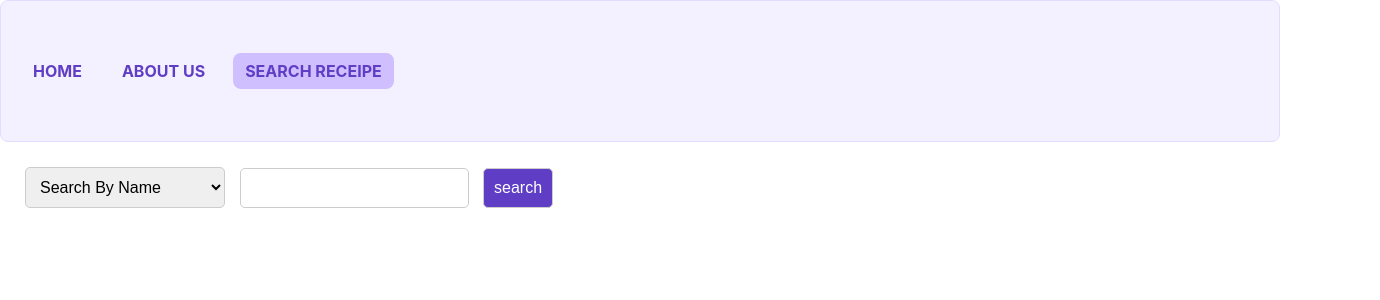
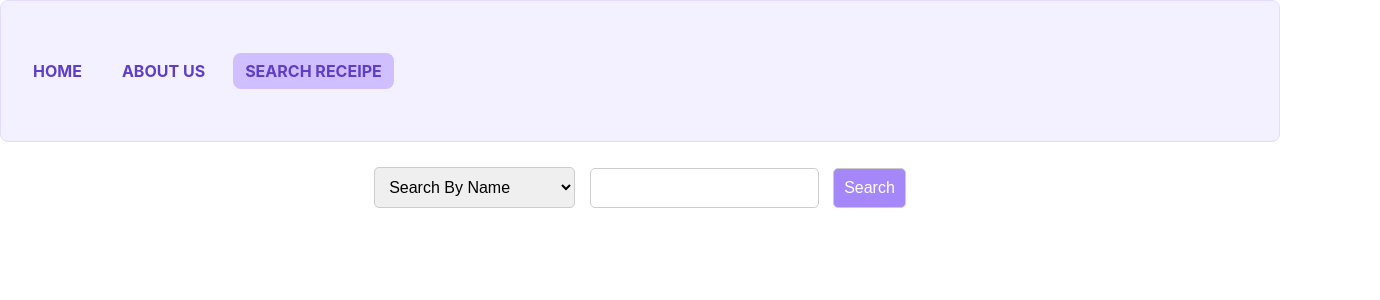
Before and after one commit to GoDanielGo/project5, a React (Create React App) app: page /search in a window 1280 px wide. Shown: the top 300 px of the page, 1380 px wide, since content can reach past the window. Built offline with nearby package versions, Linux system fonts and the light colour scheme.

Commit message:
updating css style

```diff
--- a/src/App.css
+++ b/src/App.css
@@ -6,7 +6,7 @@
 }
 
 .search-container {
-  width: 1200px;
+  width: 80%;
   margin: 0 auto;
   background-color: #fff;
   padding: 60px 80px;
@@ -14,7 +14,7 @@
 
 .topics-container {
   display: grid;
-  grid-template-columns: repeat(3, 1fr);
+  grid-template-columns: repeat(4, 1fr);
   align-items: start;
   row-gap: 30px;
   background-color: #fff;
--- a/src/component/SearchResult.js
+++ b/src/component/SearchResult.js
@@ -1,11 +1,12 @@
 import { Link } from "react-router-dom";
+import styles from "./SearchResult.module.css";
 
 function SearchResult({ searchResult, handleOpenModal, searchRecipe }) {
   return (
     <>
       {searchResult.map((item) => (
-        <div className="topic" key={item.idMeal}>
-          <h2 className="topic-name">{item.strMeal}</h2>
+        <div className={styles.topic} key={item.idMeal}>
+          <h2 className={styles.topicName}>{item.strMeal}</h2>
           <nav>
             <Link to={item.idMeal} key={item.idMeal}>
               <img
--- a/src/component/SearchResult.module.css
+++ b/src/component/SearchResult.module.css
@@ -1,10 +1,17 @@
 .topic {
-  border-bottom: 1px solid #f1f3f5;
   padding-bottom: 20px;
+  overflow: hidden;
 }
-.topic-name {
-  color: #1cb39b;
+.topicName {
+  color: #5f3dc4;
   font-weight: 300;
   font-size: 24px;
   margin-bottom: 26px;
 }
+.topic img {
+  filter: blur(2px);
+  transition: filter 0.3s ease-in-out;
+}
+.topic img:hover {
+  filter: blur(0);
+}
--- a/src/pages/Search.js
+++ b/src/pages/Search.js
@@ -14,10 +14,21 @@ function Search({
 }) {
   const navigate = useNavigate();
   return (
-    <div className="container">
-      <select name="searchBy" value={searchBy} onChange={handlerChangeSearchBy}>
+    <div
+      style={{
+        display: "flex",
+        alignItems: "center",
+        flexDirection: "column",
+      }}
+    >
+      <span>
+        <select
+          name="searchBy"
+          value={searchBy}
+          onChange={handlerChangeSearchBy}
+        >
           <option value="search.php?s=">Search By Name</option>
-        <option value="filter.php?i=">Search By ingeredient</option>
+          <option value="filter.php?i=">Search By Ingeredient</option>
           <option value="filter.php?c=">Search By Category</option>
         </select>{" "}
         <input
@@ -32,8 +43,9 @@ function Search({
             navigate("/search");
           }}
         >
-        search
+          Search
         </button>
+      </span>
       <br />
       {searchResult === null && <h1>No Recipe found!</h1>}
       {searchResult && (
--- a/src/pages/Search.module.css
+++ b/src/pages/Search.module.css
@@ -1,15 +1,19 @@
 select,
 input,
 button {
-  margin: 5px; /* Adjust margin as needed */
-  padding: 10px; /* Adjust padding as needed */
-  font-size: 16px; /* Adjust font size as needed */
-  border: 1px solid #ccc; /* Add a border */
-  border-radius: 5px; /* Add border-radius for rounded corners */
+  margin: 5px;
+  padding: 10px;
+  font-size: 16px;
+  border: 1px solid #ccc;
+  border-radius: 5px;
 }
 
 button {
-  background-color: #5f3dc4; /* Change the button background color */
-  color: #fff; /* Change the button text color */
+  background-color: #a687fa;
+  color: #fff;
   cursor: pointer;
 }
+
+button:hover {
+  background-color: #5f3dc4;
+}
```
Lines whose indentation alone changed are shown as unchanged.
